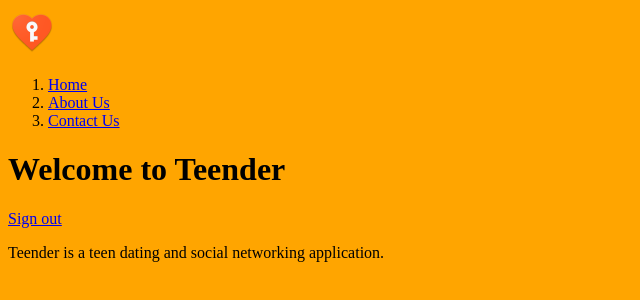
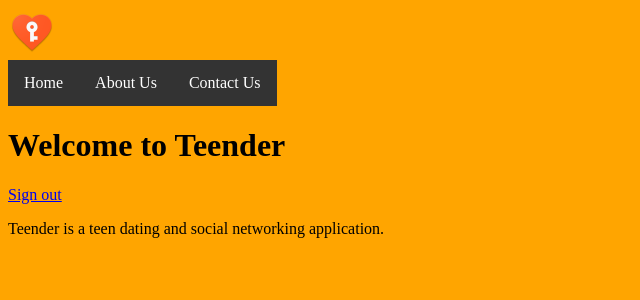
Before and after one commit to Teender/web, a website: page views/index.html in a window 1280 px wide. Shown: the whole page, without its empty margins (0-640 px from the left). Drawn offline with Linux system fonts and the light colour scheme.

Commit message:
Update views/index.html

```diff
--- a/views/index.html
+++ b/views/index.html
@@ -4,16 +4,42 @@
     <title>Teender</title>
     <meta name="google-signin-scope" content="profile email">
     <meta name="google-signin-client_id" content="1076126682077-gjerltlnjjv82bfhqov225tq05k5gsu8.apps.googleusercontent.com">
+<style>
+ul {
+    list-style-type: none;
+    margin: 0;
+    padding: 0;
+    overflow: hidden;
+    background-color: #333;
+    width: 269px;
+}
+
+li {
+    float: left;
+}
+
+li a {
+    display: block;
+    color: white;
+    text-align: center;
+    padding: 14px 16px;
+    text-decoration: none;
+}
+
+li a:hover {
+    background-color: #ff6600; /* hover background green */
+}
+</style>
 </head>
 
 <body style="background-color:orange;">
     <img src="teender.png" alt="Teender">
     <nav>
-      <ol>
+      <ul>
         <li><a href="#">Home</a></li>
         <li><a href="#">About Us</a></li>
         <li><a href="#">Contact Us</a></li>
-      </ol>
+      </ul>
     </nav>
     <h1 id="Home">Welcome to Teender</h1>
 
```
